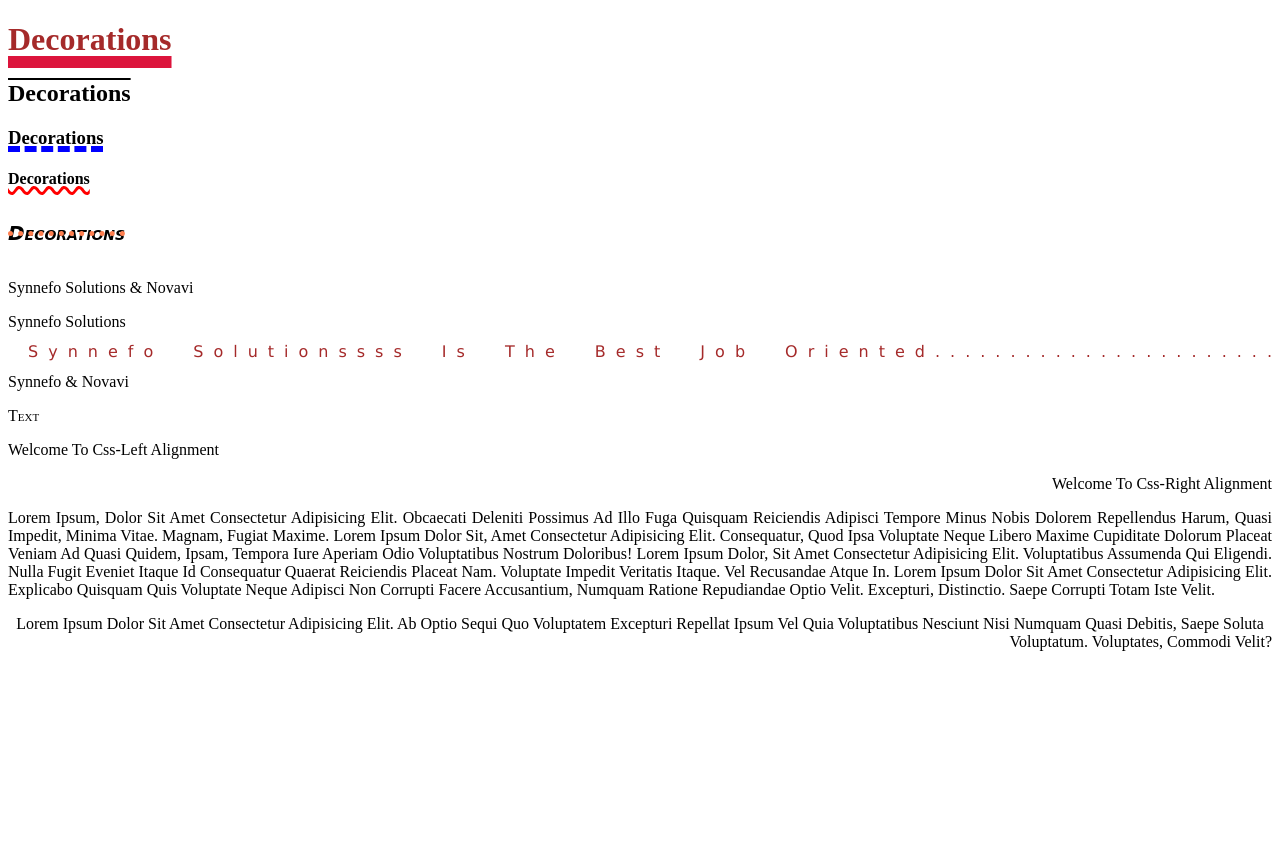
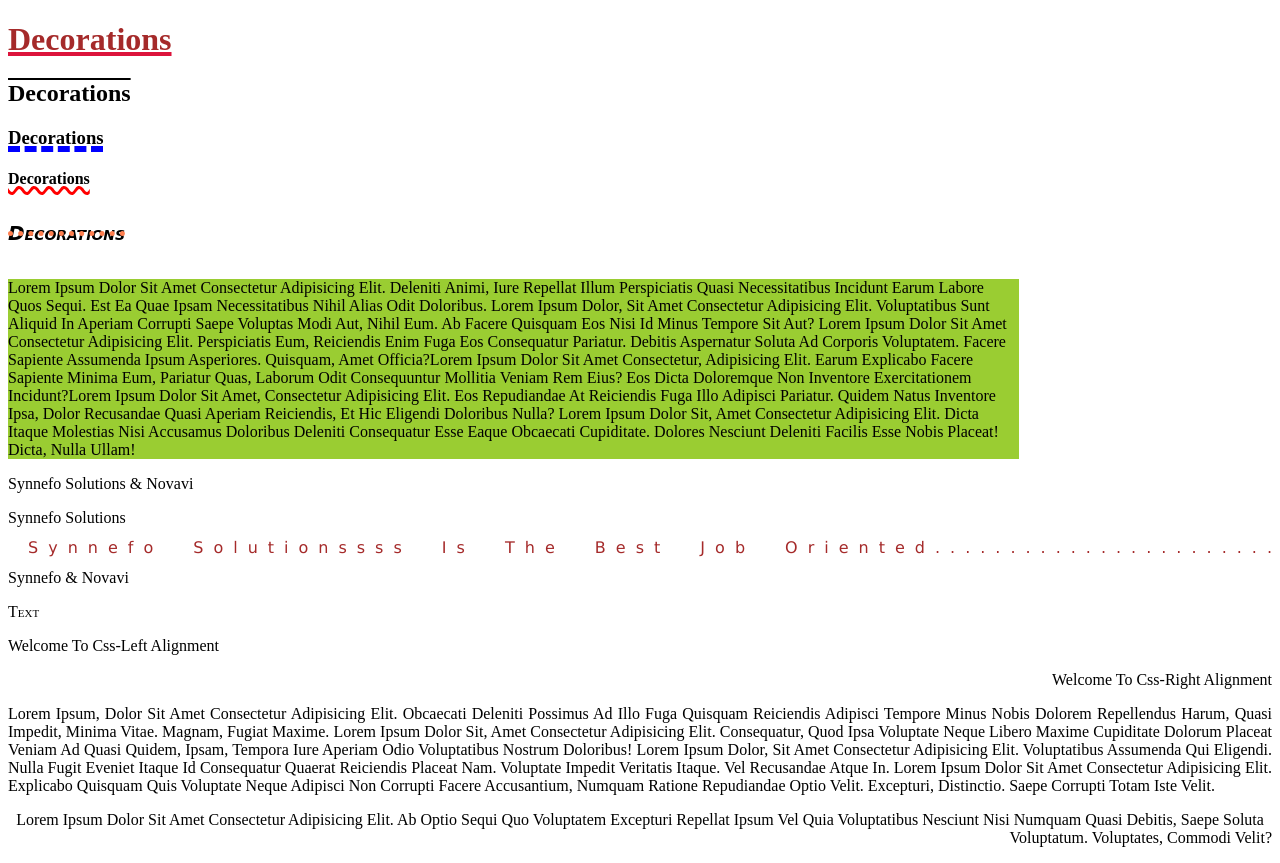
Before and after one commit to NidhimolShaji/css, a plain HTML site: page pages/index.html in a window 1280 px wide. Shown: the top 863 px of the page. Before the commit the page ends 800 px from the top, so only its background shows below. Drawn offline with Linux system fonts and the light colour scheme.

Commit message:
width&height

```diff
--- a/css/index.css
+++ b/css/index.css
@@ -1,8 +1,8 @@
         h1{
             color: brown;
-            font:papyrus status-bar bold 20px fantasy;
+            font:papyrus status-bar bold 12px fantasy;
             direction: ltr;
-            text-decoration: underline  crimson 12px;
+            text-decoration: underline  crimson 1mm;
         }
 
         h2{
@@ -50,3 +50,8 @@
             vertical-align: sub;
             text-transform: capitalize;
         }
+        .para{
+            max-width: 80%;
+            max-height: 20%;
+            background-color: yellowgreen;
+        }
--- a/pages/index.html
+++ b/pages/index.html
@@ -13,6 +13,13 @@
    <h3>Decorations</h3>
    <h4>Decorations</h4>
    <h5>Decorations</h5>
+   <p class="para">Lorem ipsum dolor sit amet consectetur adipisicing elit. Deleniti animi, iure repellat illum perspiciatis quasi necessitatibus incidunt earum labore quos sequi. Est ea quae ipsam necessitatibus nihil alias odit doloribus.
+    Lorem ipsum dolor, sit amet consectetur adipisicing elit. Voluptatibus sunt aliquid in aperiam corrupti saepe voluptas modi aut, nihil eum. Ab facere quisquam eos nisi id minus tempore sit aut?
+    Lorem ipsum dolor sit amet consectetur adipisicing elit. Perspiciatis eum, reiciendis enim fuga eos consequatur pariatur. Debitis aspernatur soluta ad corporis voluptatem. Facere sapiente assumenda ipsum asperiores. Quisquam, amet officia?Lorem ipsum dolor sit amet consectetur, adipisicing elit.
+    Earum explicabo facere sapiente minima eum, pariatur quas, laborum odit consequuntur mollitia veniam rem eius? Eos dicta doloremque non inventore exercitationem incidunt?Lorem ipsum dolor sit amet, consectetur adipisicing elit. Eos repudiandae at reiciendis fuga illo adipisci pariatur. Quidem natus inventore ipsa, dolor recusandae quasi aperiam reiciendis, et hic eligendi doloribus nulla?
+    Lorem ipsum dolor sit, amet consectetur adipisicing elit. Dicta itaque molestias nisi accusamus doloribus deleniti consequatur esse eaque obcaecati cupiditate. Dolores nesciunt deleniti facilis esse nobis placeat! Dicta, nulla ullam!
+
+   </p>
 
 
 
```
